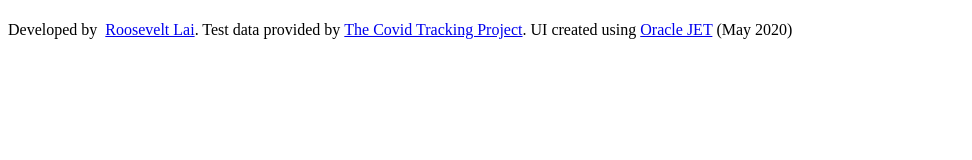
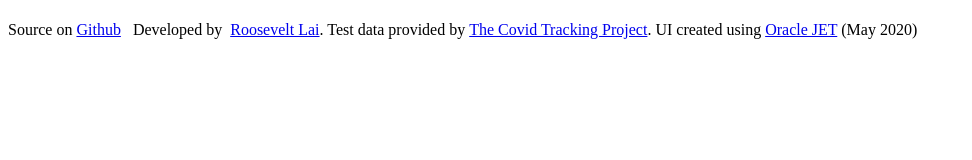
Before and after one commit to rooseveltlai/outbreakdashboard, a website with bundled scripts: page src/index.html in a window 1280 px wide. Shown: the whole page, without its empty margins (0-972 px from the left). Built offline with nearby package versions, Linux system fonts and the light colour scheme; files whose address does not match are found by name.

Commit message:
add github source

```diff
--- a/src/index.html
+++ b/src/index.html
@@ -72,7 +72,7 @@
       </oj-module>
       <footer class="oj-web-applayout-footer" role="contentinfo">
         <div class="oj-web-applayout-footer-item oj-web-applayout-max-width oj-text-secondary-color oj-text-sm">
-          Developed by&nbsp; <a href="https://github.com/rooseveltlai">Roosevelt Lai</a>. Test data provided by&nbsp;<a href="https://covidtracking.com/">The Covid Tracking Project</a>. UI created using&nbsp;<a href="https://www.oracle.com/webfolder/technetwork/jet/index.html">Oracle JET</a> (May 2020)
+          Source on <a href="https://github.com/rooseveltlai/outbreakdashboard">Github</a> &nbsp; Developed by&nbsp; <a href="https://github.com/rooseveltlai">Roosevelt Lai</a>. Test data provided by&nbsp;<a href="https://covidtracking.com/">The Covid Tracking Project</a>. UI created using&nbsp;<a href="https://www.oracle.com/webfolder/technetwork/jet/index.html">Oracle JET</a> (May 2020)
         </div>
       </footer>
     </div>
```
